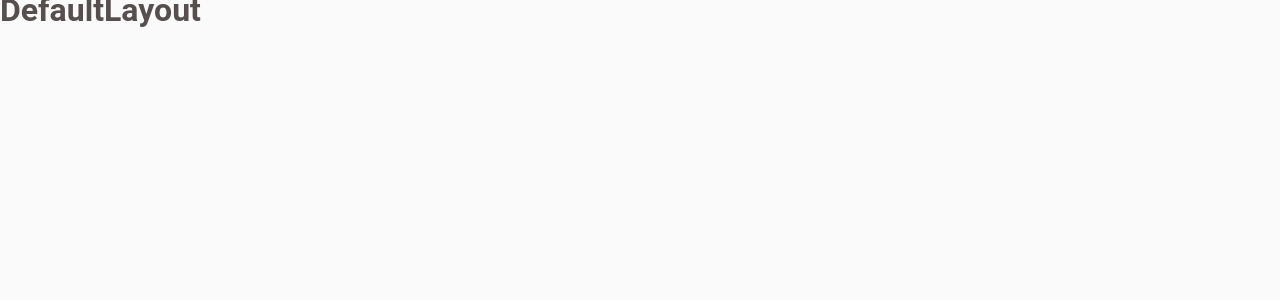
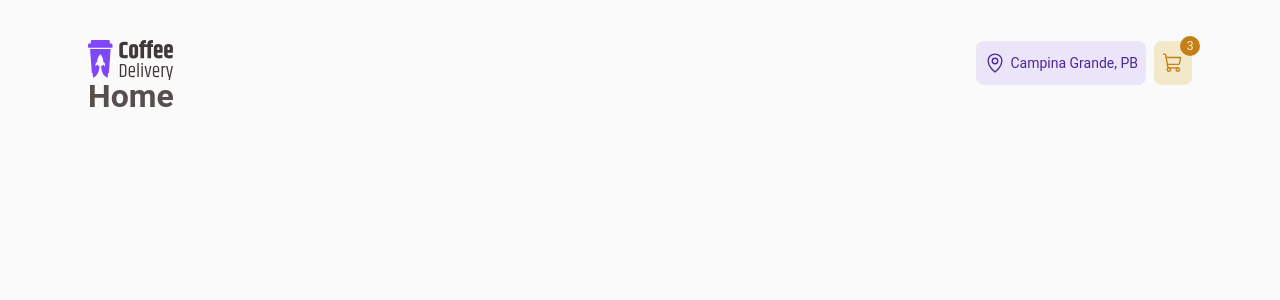
Before and after one commit to tiago-forward/coffee-delivery-desafio-react, a React (Vite) app: page / in a window 1280 px wide. Shown: the top 300 px of the page. Built offline with nearby package versions, Linux system fonts and the light colour scheme.

Commit message:
finished component layout

```diff
--- a/package.json
+++ b/package.json
@@ -10,6 +10,7 @@
     "preview": "vite preview"
   },
   "dependencies": {
+    "phosphor-react": "^1.4.1",
     "react": "^18.3.1",
     "react-dom": "^18.3.1",
     "react-router-dom": "^6.23.1",
--- a/src/App.tsx
+++ b/src/App.tsx
@@ -1,6 +1,7 @@
 import { ThemeProvider } from 'styled-components'
 import { defaultTheme } from './styles/themes/default'
 import { GlobalStyle } from './styles/global'
+
 import { BrowserRouter } from 'react-router-dom'
 import { Router } from './Router'
 
--- /dev/null
+++ b/src/components/Header/index.tsx
@@ -0,0 +1,26 @@
+import { HeaderContainer } from './styles'
+import { MapPin, ShoppingCart } from 'phosphor-react'
+
+import logoCoffeeDelivery from '../../assets/logo-coffee-delivery.svg'
+
+import { NavLink } from 'react-router-dom'
+
+export function Header() {
+  return (
+    <HeaderContainer>
+      <span>
+        <img src={logoCoffeeDelivery} alt="" />
+      </span>
+      <nav>
+        <NavLink to="/" title="Map" className="map">
+          <MapPin size={22} />
+          <span>Campina Grande, PB</span>
+        </NavLink>
+        <NavLink to="/history" title="Cart" className="cart">
+          <ShoppingCart size={22} />
+          <span>3</span>
+        </NavLink>
+      </nav>
+    </HeaderContainer>
+  )
+}
--- /dev/null
+++ b/src/components/Header/styles.ts
@@ -0,0 +1,69 @@
+import styled from 'styled-components'
+import { mixins } from '../../styles/mixins'
+
+export const HeaderContainer = styled.header`
+  display: flex;
+  align-items: center;
+  justify-content: space-between;
+
+  nav {
+    display: flex;
+    gap: 0.5rem;
+
+    a {
+      display: flex;
+      justify-content: center;
+      align-items: center;
+
+      padding: 0.5rem;
+      border-radius: 0.5rem;
+
+      border-top: 3px solid transparent;
+      border-bottom: 3px solid transparent;
+
+      text-decoration: none;
+    }
+
+    .map {
+      display: flex;
+      align-items: center;
+      gap: 0.25rem;
+      size: 1.375rem;
+      color: ${(props) => props.theme.colors['purple-dark']};
+      background-color: ${(props) => props.theme.colors['purple-light']};
+
+      span {
+        font-weight: ${mixins.fonts.textS};
+      }
+    }
+
+    .cart {
+      position: relative;
+      size: 1.375rem;
+      color: ${(props) => props.theme.colors['yellow-dark']};
+      background-color: ${(props) => props.theme.colors['yellow-light']};
+
+      span {
+        font-size: 0.8rem;
+        width: 1.25rem;
+        height: 1.25rem;
+        position: absolute;
+        top: -0.5rem;
+        right: -0.9rem;
+        border-radius: 50%;
+        color: ${(props) => props.theme.colors['yellow-light']};
+      }
+
+      &::before {
+        content: '';
+        width: 1.25rem;
+        height: 1.25rem;
+        position: absolute;
+        top: -0.5rem;
+        right: -0.5rem;
+        border-radius: 50%;
+        background-color: ${(props) => props.theme.colors['yellow-dark']};
+      }
+    }
+  }
+`
--- a/src/layouts/DefaultLayout/index.tsx
+++ b/src/layouts/DefaultLayout/index.tsx
@@ -1,7 +1,14 @@
+import { LayoutContainer } from './styles'
+
+import { Header } from '../../components/Header'
+
+import { Outlet } from 'react-router-dom'
+
 export function DefaultLayout() {
   return (
-    <>
-      <h1>DefaultLayout</h1>
-    </>
+    <LayoutContainer>
+      <Header />
+      <Outlet />
+    </LayoutContainer>
   )
 }
--- a/src/layouts/DefaultLayout/styles.ts
+++ b/src/layouts/DefaultLayout/styles.ts
@@ -0,0 +1,12 @@
+import styled from 'styled-components'
+
+export const LayoutContainer = styled.div`
+  max-width: 74rem;
+  margin: auto;
+  padding: 2.5rem;
+  background: ${(props) => props.theme.colors.background};
+  border-radius: 8px;
+
+  display: flex;
+  flex-direction: column;
+`
```
Also changed, not shown: src/assets/logo-coffee-delivery.svg (added), 1 other file (tests, documents, lock files or other folders).
